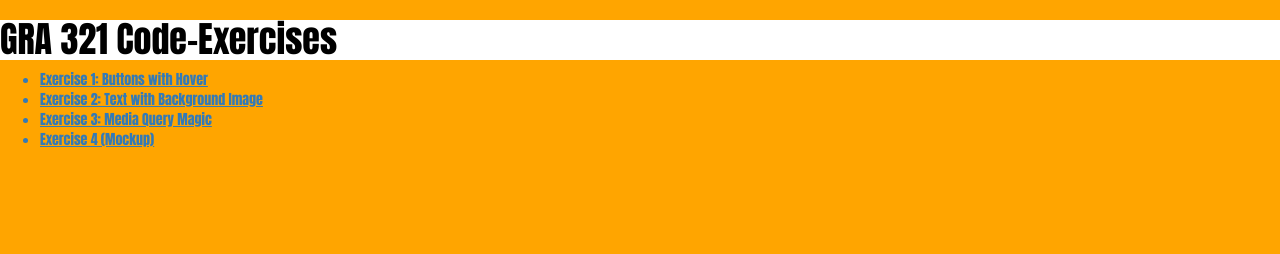
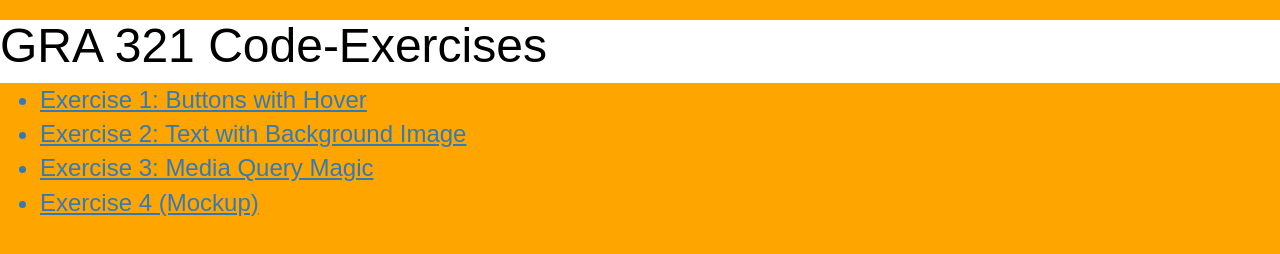
Before and after one commit to YuxinQin45/gra-321, a plain HTML site: page code-exercises/index.html in a window 1280 px wide. Drawn offline with Linux system fonts and the light colour scheme.

Commit message:
Update style.css

```diff
--- a/code-exercises/css/style.css
+++ b/code-exercises/css/style.css
@@ -1,19 +1,19 @@
-@import url('https://fonts.googleapis.com/css2?family=Anton&display=swap');
+* {
+background-color: orange;
+
+}
 
 h1 {
 background-color: white;
 color: black;
 font-style: bold;
-font-size: 200;
-font-family: 'Anton', sans-serif;;
-
+font-size: 48px;
+font-family: 'Ronnia', sans-serif;;
 }
 
 body {
-background-color: orange;
 color: blue;
-font-size: 150;
-font-family: 'Anton', sans-serif;
+font-size: 24px;
+font-family: 'Ronnia', sans-serif;
 font-style:normal;
-
 }
```
